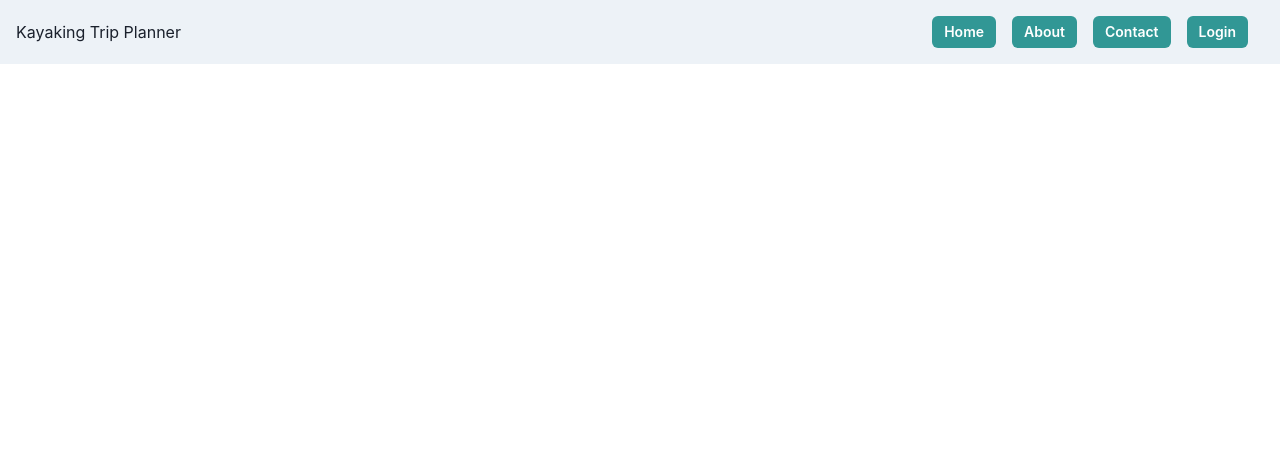
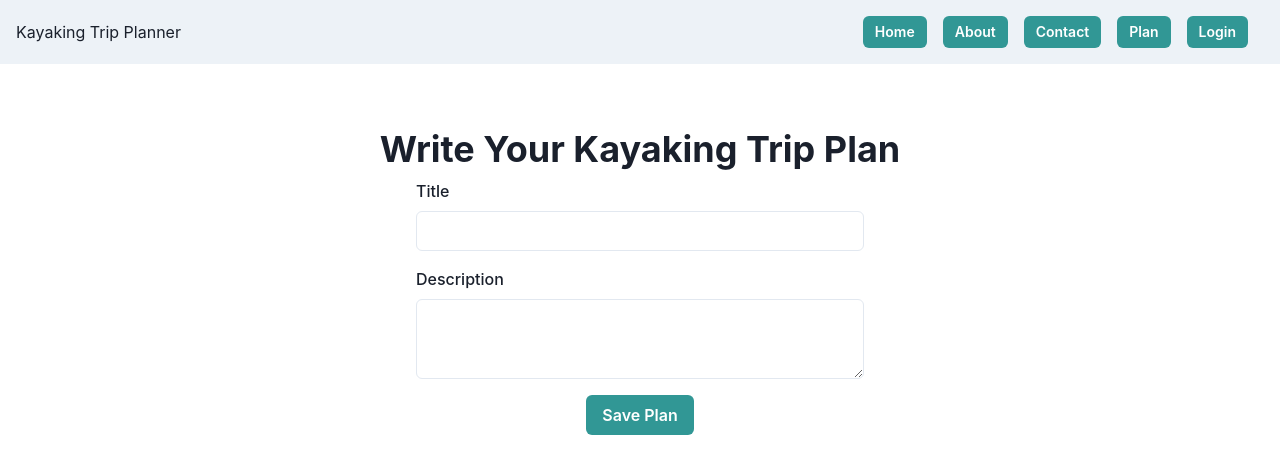
Before and after one commit to GPT-Engineer-App/kayak-trip-planner-sollenkroka, a React (Vite) app: page /plan in a window 1280 px wide. Shown: the top 474 px of the page. Built offline with nearby package versions, Linux system fonts and the light colour scheme; no server answers.

Commit message:
Add a section to write a plan and persist the plan to Supabase.
- Added a new page "Plan" where users can write their kayaking trip plans.
- Updated the Navbar to include a link to the new "Plan" page.
- Implemented functionality to save the plan to Supabase using the existing CRUD client.

```diff
--- a/src/App.jsx
+++ b/src/App.jsx
@@ -4,6 +4,7 @@ import About from "./pages/About.jsx";
 import Contact from "./pages/Contact.jsx";
 import Navbar from "./components/Navbar.jsx";
 import Login from "./pages/Login.jsx";
+import Plan from "./pages/Plan.jsx";
 
 function App() {
   return (
@@ -14,6 +15,7 @@ function App() {
         <Route exact path="/about" element={<About />} />
         <Route exact path="/contact" element={<Contact />} />
         <Route exact path="/login" element={<Login />} />
+        <Route exact path="/plan" element={<Plan />} />
       </Routes>
     </Router>
   );
--- a/src/components/Navbar.jsx
+++ b/src/components/Navbar.jsx
@@ -22,6 +22,11 @@ const Navbar = () => {
               Contact
             </Button>
           </RouterLink>
+          <RouterLink to="/plan">
+            <Button variant={"solid"} colorScheme={"teal"} size={"sm"} mr={4}>
+              Plan
+            </Button>
+          </RouterLink>
           <RouterLink to="/login">
             <Button variant={"solid"} colorScheme={"teal"} size={"sm"} mr={4}>
               Login
--- /dev/null
+++ b/src/pages/Plan.jsx
@@ -0,0 +1,64 @@
+import { useState } from "react";
+import { Box, Button, FormControl, FormLabel, Input, Textarea, Heading, useToast } from "@chakra-ui/react";
+import { client } from "../../lib/crud";
+
+const Plan = () => {
+  const [title, setTitle] = useState("");
+  const [description, setDescription] = useState("");
+  const toast = useToast();
+
+  const handleSavePlan = async () => {
+    const plan = { title, description };
+    const success = await client.set(`plan:${title}`, plan);
+
+    if (success) {
+      toast({
+        title: "Plan saved.",
+        description: "Your kayaking trip plan has been saved.",
+        status: "success",
+        duration: 5000,
+        isClosable: true,
+      });
+      setTitle("");
+      setDescription("");
+    } else {
+      toast({
+        title: "Save failed.",
+        description: "There was an error saving your plan.",
+        status: "error",
+        duration: 5000,
+        isClosable: true,
+      });
+    }
+  };
+
+  return (
+    <Box textAlign="center" py={10} px={6}>
+      <Heading as="h2" size="xl" mt={6} mb={2}>
+        Write Your Kayaking Trip Plan
+      </Heading>
+      <Box maxW="md" mx="auto">
+        <FormControl id="title" mb={4}>
+          <FormLabel>Title</FormLabel>
+          <Input
+            type="text"
+            value={title}
+            onChange={(e) => setTitle(e.target.value)}
+          />
+        </FormControl>
+        <FormControl id="description" mb={4}>
+          <FormLabel>Description</FormLabel>
+          <Textarea
+            value={description}
+            onChange={(e) => setDescription(e.target.value)}
+          />
+        </FormControl>
+        <Button colorScheme="teal" onClick={handleSavePlan}>
+          Save Plan
+        </Button>
+      </Box>
+    </Box>
+  );
+};
+
+export default Plan;
```
